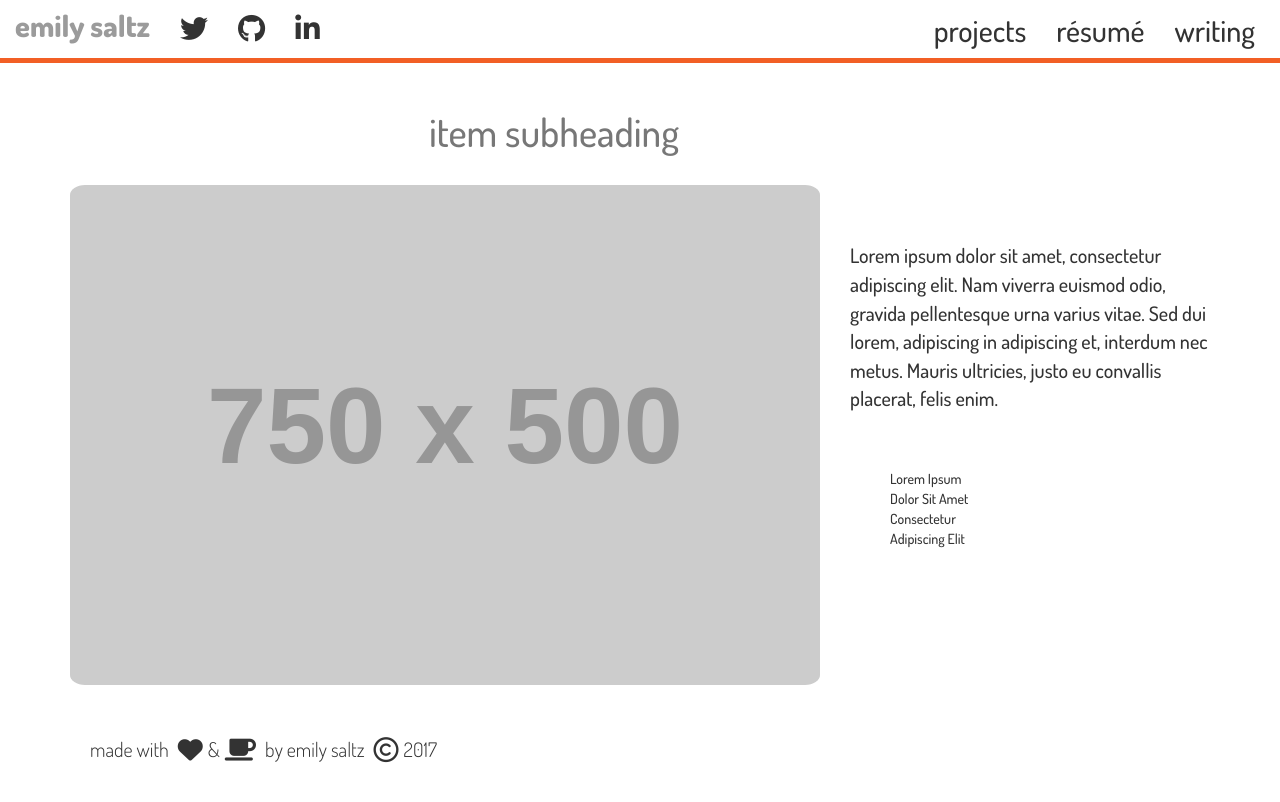
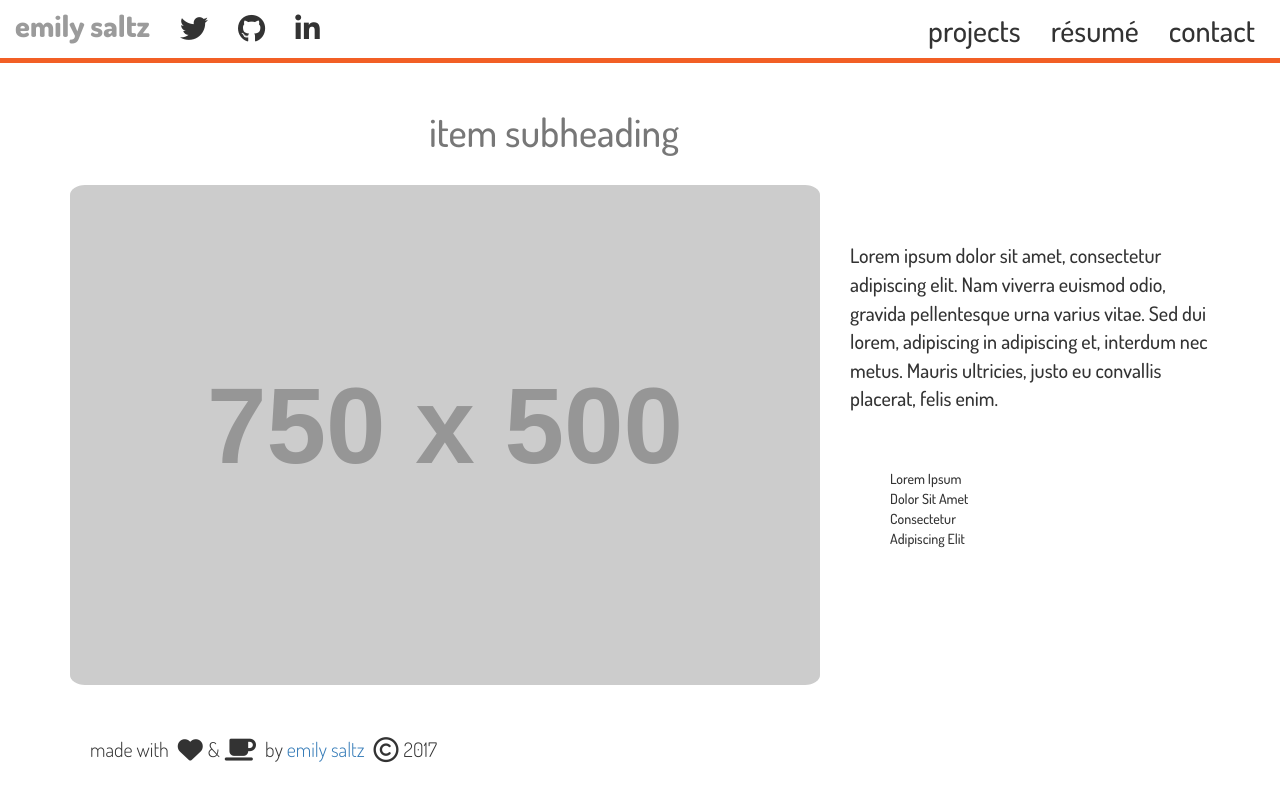
Before and after one commit to Saltzshaker/saltzshaker.github.io, a Jekyll site: the page built from _posts/2017-1-27-breatheio.markdown, in a window 1280 px wide. Shown: the top 802 px of the page. Built offline with Jekyll 4.4.1, drawn with Linux system fonts in a browser that asks for light colours; nearby versions of some CDN libraries; a script that is not in the unit is left out.

Commit message:
add contact

```diff
--- a/_includes/footer.html
+++ b/_includes/footer.html
@@ -1,9 +1,9 @@
 <footer>
     <div class="row">
         <div class="col-lg-12 copyright">
-            <p>Made with <span class="fa fa-heart fa-lg" aria-hidden="true"></span>&<span class="fa fa-coffee fa-lg" aria-hidden="true"></span> by Emily Saltz <span class="fa fa-copyright fa-lg" aria-hidden="true"></span>2017 </p>
+            <p>Made with <span class="fa fa-heart fa-lg" aria-hidden="true"></span>&<span class="fa fa-coffee fa-lg" aria-hidden="true"></span> by <a href="mailto:essaltz@gmail.com?Subject=Hello" target="_top">Emily Saltz</a> <span class="fa fa-copyright fa-lg" aria-hidden="true"></span>2017 </p>
         </div>
     </div>
     <!-- /.row -->
-    <script src="myscript.js" async></script>
+    <script src="script.js" async></script>
 </footer>
--- a/_includes/nav.html
+++ b/_includes/nav.html
@@ -9,9 +9,10 @@
         <li><a href="https://www.linkedin.com/in/esaltz" target="_blank"><span class="fa fa-linkedin fa-2x" aria-hidden="true"></span></a></li>
     </ul>
     <ul class="nav navbar-nav navbar-right">
-        <li><a href="#"><span>projects</span></a></li>
-        <li><a href="#"><span>résumé</span></a></li>
-        <li><a href="#"><span>writing</span></a></li>
+        <li><a href="#projects"><span>projects</span></a></li>
+        <li><a href="saltz-resume-color.pdf"><span>résumé</span></a></li>
+<!--        <li><a href="#"><span>writing</span></a></li>-->
+        <li><a href="mailto:essaltz@gmail.com?Subject=Hello" target="_top"><span>contact</span></a></li>
     </ul>
     </ul>
 </nav>
--- a/css/3-col-portfolio.css
+++ b/css/3-col-portfolio.css
@@ -93,6 +93,10 @@ h2 {
 footer {
     margin: 50px 0;
     margin-left: 2rem;
+}
+
+a:hover {
+    text-decoration: none;
 }
 
 .copyright p span {
--- a/index.html
+++ b/index.html
@@ -12,7 +12,7 @@ layout: default
                 <h3>Master's Candidate in Human-Computer Interaction @ Carnegie Mellon University</h3>
                 <h3>Available for full-time positions starting fall 2017</h3>
     </div>
-
+    <div id="projects"></div>
     <div class="posts">
         {% for post in site.posts %}
         <div class="col-md-4 portfolio-item">
```
Also changed, not shown: js/script.js (+35 -0 lines), 1 other file.
